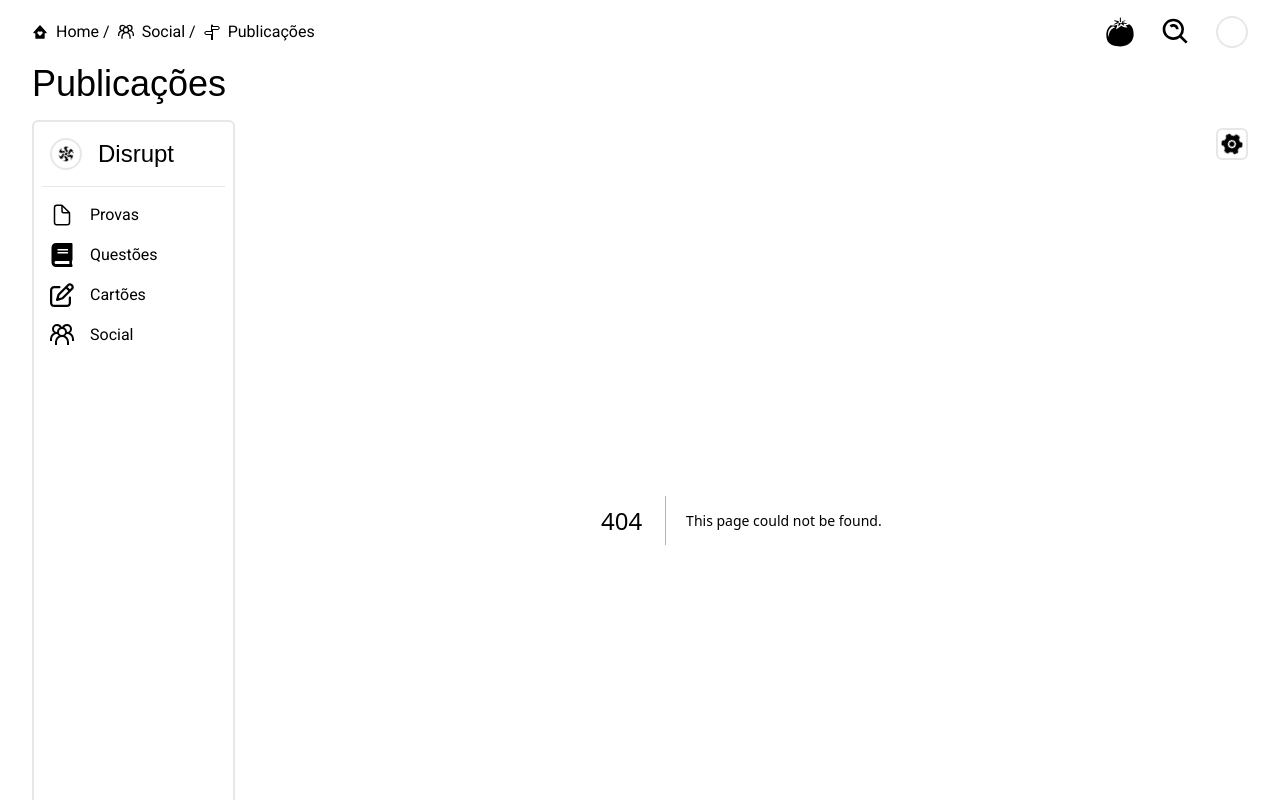
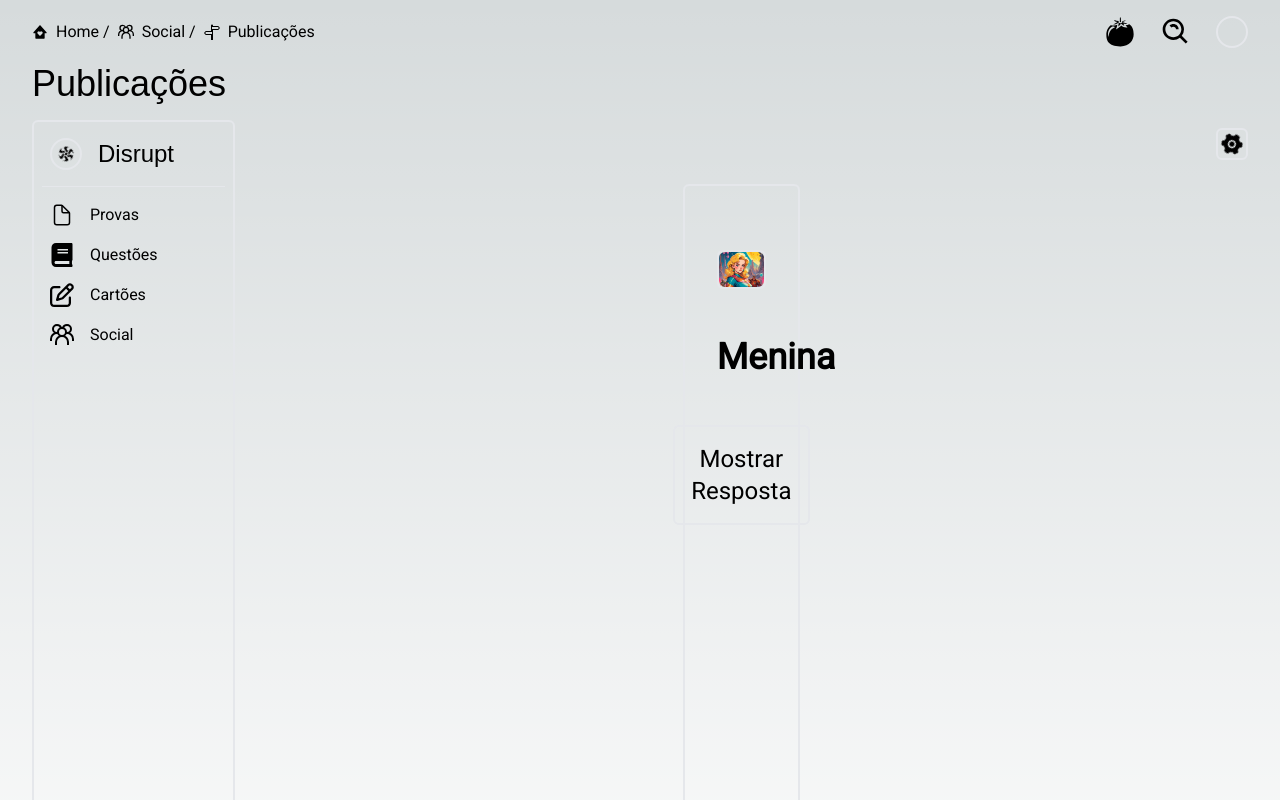
Before and after one commit to lucasC-deOliveira/disrupt, a Next.js app: page /cartoes/baralho/1/estudar in a window 1280 px wide. Before the commit this address had no page. Shown: the top 800 px of the page. Built offline with nearby package versions, Linux system fonts and the light colour scheme; a web font is replaced by a local one.

Commit message:
study card

```diff
--- /dev/null
+++ b/app/(pages)/cartoes/baralho/[id]/estudar/page.tsx
@@ -0,0 +1,119 @@
+"use client";
+
+import { useTheme } from "@/app/hooks/useTheme";
+import Image from "next/image";
+import girl from "@/public/images/girl.png";
+import { useState } from "react";
+
+export default function EstudarBaralho() {
+  const { theme } = useTheme();
+  const [face, setFace] = useState<'frente'|'verso'>('frente')
+
+  const handleShowAnswer = () => {
+    setFace('verso')
+  }
+
+  const evaluateAnswer = (evaluation:'Very Hard' | 'Hard' | 'Nomal' | "Easy") => {
+    console.log(evaluation)
+  }
+
+  return (
+    <section className="w-full pl-16 pr-16 ">
+      <div className="w-full  rounded-md flex flex-col items-center justify-center py-16  px-96 gap-8 ">
+        {face =='frente' && (<div
+          className=" border-2 rounded-md w-full p-8"
+          style={{ borderColor: theme.color, height:778+'px' }}
+        >
+          <div
+            className="flex items-center justify-center  rounded-md border-2  my-8"
+            style={{ borderColor: theme.color }}
+          >
+            <Image
+              src={girl.src}
+              alt="girl"
+              width={44}
+              height={90}
+              className="w-full h-66 rounded-md"
+            />
+          </div>
+          <h2
+            className="text-center text-4xl font-bold my-12"
+            style={{ color: theme.color }}
+          >
+            Menina
+          </h2>
+          <div className="flex items-center justify-center">
+            <button
+              className="  p-4 border-2 rounded-md text-2xl"
+              style={{ borderColor: theme.color, color: theme.color }}
+              type="button"
+              onClick={handleShowAnswer}
+            >
+              Mostrar Resposta
+            </button>
+          </div>
+        </div>)}
+        {face =='verso' && (<div
+          className=" border-2 rounded-md w-full flex flex-col justify-center items-center  p-8 relative"
+          style={{ borderColor: theme.color, height:778+'px' }}
+        >
+
+          <h2
+            className="text-center text-4xl font-semibold"
+            style={{ color: theme.color }}
+          >
+            é um humano do sexo femenino filhote
+          </h2>
+          <div className="flex items-center justify-between absolute bottom-4 gap-4
+          mb-8
+          ">
+            <div className="flex items-center justify-center flex-col gap-2 ">
+            <span className="block text-2xl" style={{color:theme.color}}> 1 min</span>
+            <button
+              className="  p-4 border-2 rounded-md text-2xl"
+              style={{ borderColor: theme.color, color: theme.color }}
+              onClick={()=>evaluateAnswer("Very Hard")}
+              type="button"
+            >
+              De novo
+            </button>
+            </div>
+            <div className="flex items-center justify-center flex-col gap-2">
+            <span className="block text-2xl" style={{color:theme.color}}> 1 min</span>
+            <button
+              className="  p-4 border-2 rounded-md text-2xl"
+              style={{ borderColor: theme.color, color: theme.color }}
+              onClick={()=>evaluateAnswer("Hard")}
+              type="button"
+            >
+              Dificil
+            </button>
+            </div>
+            <div className="flex items-center justify-center flex-col gap-2">
+            <span className="block text-2xl" style={{color:theme.color}}> 1 min</span>
+            <button
+              className="  p-4 border-2 rounded-md text-2xl"
+              style={{ borderColor: theme.color, color: theme.color }}
+              onClick={()=>evaluateAnswer("Nomal")}
+              type="button"
+            >
+              Bom
+            </button>
+            </div>
+            <div className="flex items-center justify-center flex-col gap-2">
+            <span className="block text-2xl" style={{color:theme.color}}> 1 min</span>
+            <button
+              className="  p-4 border-2 rounded-md text-2xl"
+              style={{ borderColor: theme.color, color: theme.color }}
+              onClick={()=>evaluateAnswer("Easy")}
+              type="button"
+            >
+              Facio
+            </button>
+            </div>
+          </div>
+        </div>)}
+      </div>
+    </section>
+  );
+}
--- a/app/(pages)/cartoes/baralho/[id]/page.tsx
+++ b/app/(pages)/cartoes/baralho/[id]/page.tsx
@@ -14,16 +14,7 @@ export default function Baralho() {
   return (
     <section className="w-full pl-16 pr-16 ">
       <div className="w-full  rounded-md flex flex-col items-center justify-center  px-96 gap-8 ">
-      <div className="w-full flex justify-between ">
-          <Link
-            className="  p-2 border-2 rounded-md text-2xl flex gap-2 items-center justify-center"
-            style={{ borderColor: theme.color, color: theme.color }}
-            href="/provas/baralho/1"
-          >
-            <PiStudentFill className="w-8 h-8" style={{fill:theme.color}} />
-            Estudar
-          </Link>
-
+      <div className="w-full flex justify-end ">
           <Link
             className="  p-2 border-2 rounded-md text-2xl flex items-center gap-2 justify-center"
             style={{ borderColor: theme.color, color: theme.color }}
@@ -64,7 +55,7 @@ export default function Baralho() {
                 />
               </div>
               <h2
-                className="text-center text-4xl font-bold my-4"
+                className="text-center text-4xl font-bold mt-4 mb-8"
                 style={{ color: theme.color }}
               >
                 Fisica
@@ -123,7 +114,7 @@ export default function Baralho() {
             style={{ borderColor: theme.color, color: theme.color }}
             href="/provas/baralho/1"
           >
-            <LuPencilLine className="w-8 h-8" style={{fill:theme.color}} />
+            <LuPencilLine className="w-6 h-6" style={{fill:theme.color}} />
             Editar
           </Link>
           <Link
@@ -131,9 +122,17 @@ export default function Baralho() {
             style={{ borderColor: theme.color, color: theme.color }}
             href="/provas/baralho/1"
           >
-            <FaRegTrashAlt className="w-8 h-8" style={{fill:theme.color}} />
+            <FaRegTrashAlt className="w-6 h-6" style={{fill:theme.color}} />
             Apagar
 
+          </Link>
+          <Link
+            className="  p-2 border-2 rounded-md text-2xl flex gap-2 items-center justify-center"
+            style={{ borderColor: theme.color, color: theme.color }}
+            href="/cartoes/baralho/1/estudar"
+          >
+            <PiStudentFill className="w-8 h-8" style={{fill:theme.color}} />
+            Estudar
           </Link>
 
         </div>
```
